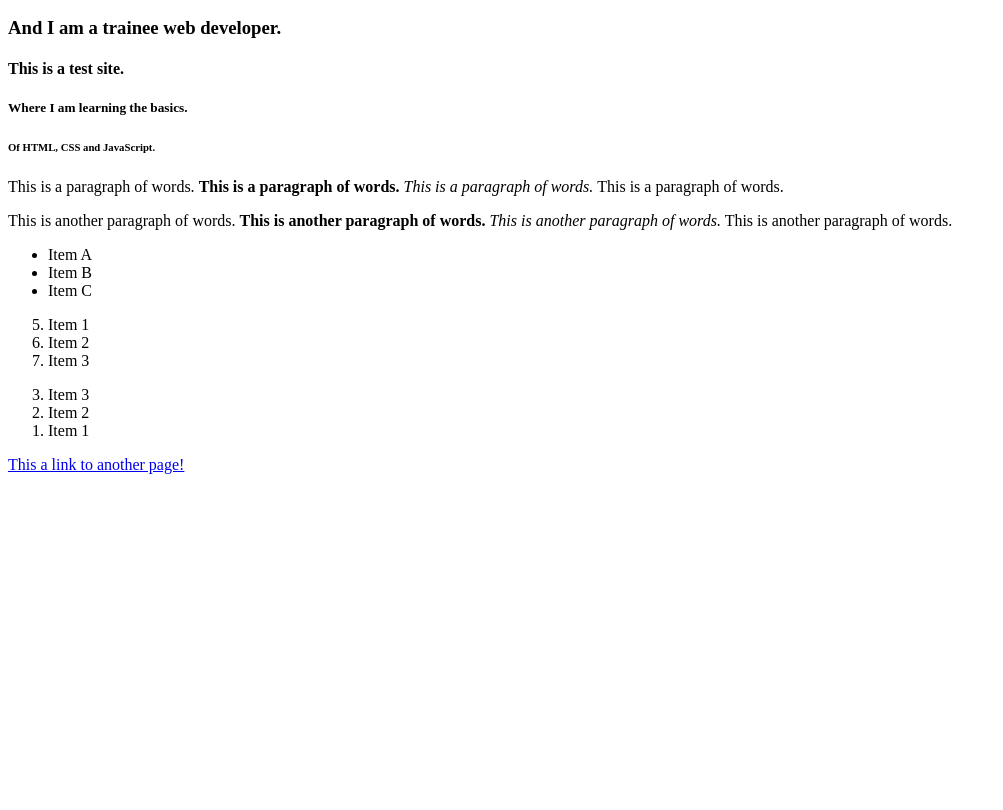
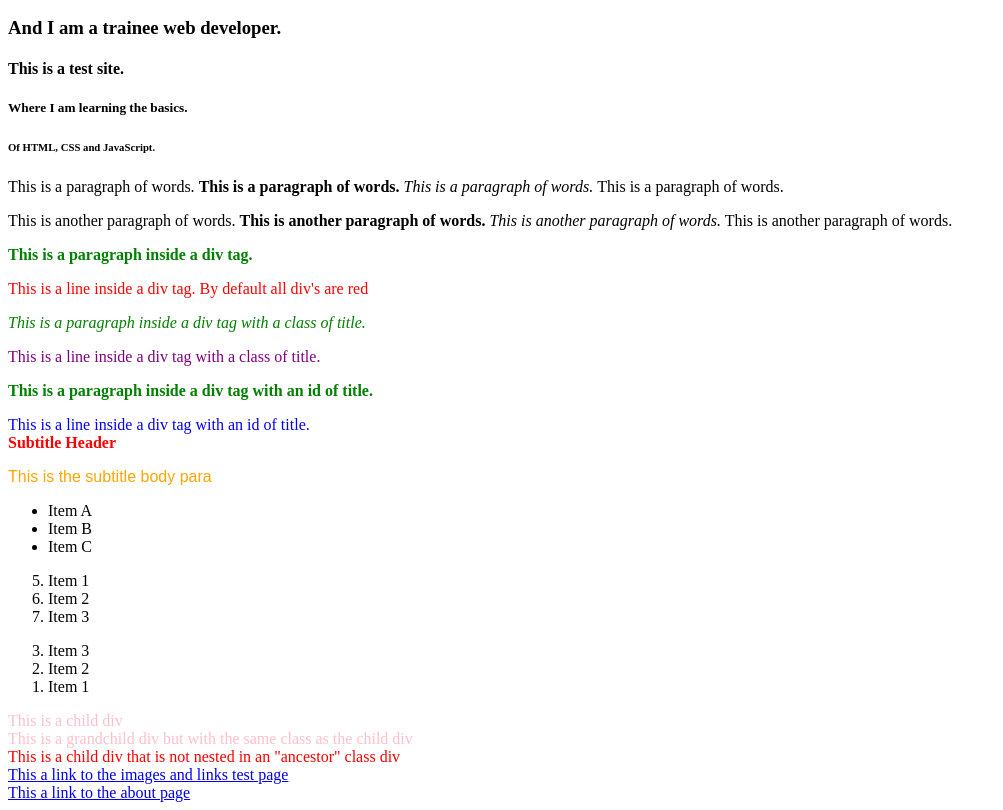
Before and after one commit to Elytrion/Web-Development, a plain HTML site: page index.html in a window 1280 px wide. Shown: the part 110-920 px from the top of the page, without its empty margins (0-1003 px from the left). Before the commit the page ends 800 px from the top, so only its background shows below. Drawn offline with Linux system fonts and the light colour scheme.

Commit message:
CSS Styles added

```diff
--- a/index.html
+++ b/index.html
@@ -3,7 +3,8 @@
 <head>
     <meta charset="UTF-8">
     <meta name="viewport" content="width=device-width, initial-scale=1.0">
-    <title>Tags Page</title>
+    <link rel="stylesheet" href="styles.css">
+    <title>Main Page</title>
 </head>
 <body>
     <!-- This is a html comment -->
@@ -27,24 +28,49 @@
         <i>This is another paragraph of words.</i>
         This is another paragraph of words.
     </p>
+    <!-- This shows the use of div tags -->
+    <div>
+        <p class="interior-para-a"> This is a paragraph inside a div tag. </p>
+        This is a line inside a div tag. By default all div's are red
+    </div>
+    <div class="title-class">
+        <p class="interior-para-b"> This is a paragraph inside a div tag with a class of title. </p>
+        This is a line inside a div tag with a class of title.
+    </div>
+    <div id="title-id">
+        <p class="interior-para-a"> This is a paragraph inside a div tag with an id of title. </p>
+        This is a line inside a div tag with an id of title.
+    </div>
+    <div>
+        <div class = "subtitle header"> Subtitle Header </div>
+        <p class="subtitle body"> This is the subtitle body para </p>
+    </div>
     <!-- This shows the use of lists and unordered lists-->
-    <ul>
+    <ul> <!-- Unordered List -->
         <li>Item A</li>
         <li>Item B</li>
         <li>Item C</li>
     </ul>
-    <ol start="5">
+    <ol start="5"> <!-- Ordered List thats starts at 5 -->
         <li>Item 1</li>
         <li>Item 2</li>
         <li>Item 3</li>
     </ol>
-    <ol reversed>
+    <ol reversed> <!-- Ordered List that is in reverse order -->
         <li>Item 3</li>
         <li>Item 2</li>
         <li>Item 1</li>
     </ol>
-
-    <a href="links-and-images/index.html"> This a link to another page! </a>
+    <div class="ancestor">
+        <div class="child">
+            This is a child div
+            <div class="child">This is a grandchild div but with the same class as the child div</div>
+        </div>
+    </div>
+    <div class="child"> This is a child div that is not nested in an "ancestor" class div </div>
+    <!-- This shows the use of links -->
+    <a href="links-and-images/index.html"> This a link to the images and links test page </a> <br>
+    <a href="links-and-images/pages/about.html"> This a link to the about page </a>
 
 
 </body>
--- /dev/null
+++ b/styles.css
@@ -0,0 +1,103 @@
+/*
+    Asterisks select all elements on the page. This rule sets the color of all elements by default to black.
+*/
+/* * {
+    color: black;
+} */
+/*
+    Using the element name (div in this case) as a selector will select all elements of that type.
+    This rule sets the color of all div elements to red.
+*/
+div {
+    color: red;
+}
+/*
+    Using the '.' selector along with a class name will select all elements with that class.
+    This rule sets the color of all elements with the class "title" to purple.
+    Classes are used to apply the same style to multiple elements.
+*/
+.title-class {
+    color: purple;
+}
+/*
+    Using the '#' selector along with an id name will select the element with that id.
+    This rule sets the color of the element with the id "title" to blue.
+    Ids are used to apply unique styles to individual elements.
+*/
+#title-id {
+    color: blue;
+}
+/*
+    We can chain selectors together to create more specific rules.
+    Here, we are selecting the interior-para-a class and the interior-para-b class.
+    They share the same color, but interior-para-a is bold and interior-para-b is italic.
+    (Inheritance can be used to avoid repetition of shared styles.)
+*/
+.interior-para-a, .interior-para-b {
+    color: green;
+}
+.interior-para-a {
+    font-weight: bold;
+}
+.interior-para-b {
+    font-style: italic;
+}
+/*
+    We use chained selectors to also select elements with multiple classes.
+    This rule sets the stule of elements with both the "subtitle" and "header" classes.
+    Note: It MUST have both classes to be selected.
+*/
+.subtitle.header {
+    font-family: 'Times New Roman', Times, serif;
+    font-weight: bold;
+}
+.subtitle.body {
+    color: orange;
+    font-family: Arial, Helvetica, sans-serif;
+}
+
+/*
+    We can use the space selector to select elements that are descendants of other elements.
+    This rule sets the color of all children of the element with the class "ancestor" to pink
+    if they have the class "child".
+    This can be done also with the '>' selector to select only direct children, and ignores grandchildren.
+*/
+.ancestor .child {
+    color: pink;
+}
+
+/*
+    Specificity is a way to determine which styles are applied when multiple rules conflict.
+    The more specific a rule is, the higher its priority.
+    1. Inline styles have the highest priority.
+    2. Id selectors have the next highest priority.
+    3. Class selectors have the next highest priority.
+    4. Element selectors have the lowest priority.
+    5. Targeting an element directly will overrule inherited styles.
+        Example:
+        <div id="parent">
+            <div class="child"></div>
+        </div>
+
+        #parent {
+            color: red;
+        }
+        .child {
+            color: blue;
+        }
+
+        The child element will be blue, not red, because the class selector is more specific than the id selector.
+
+    6. If two rules have the same priority, the one that has more selectors will take precedence.
+        Example:
+        .title {
+            color: red;
+        }
+        div.title {
+            color: blue;
+        }
+
+        The div with the class "title" will be blue, not red, because it has a higher specificity.
+
+    7. The last rule defined will take precedence in the case of a tie.
+*/
```
Also changed, not shown: links-and-images/about.html (deleted, +0 -14 lines), links-and-images/index.html (+6 -1 lines), links-and-images/pages/about.html (+5 -0 lines).
